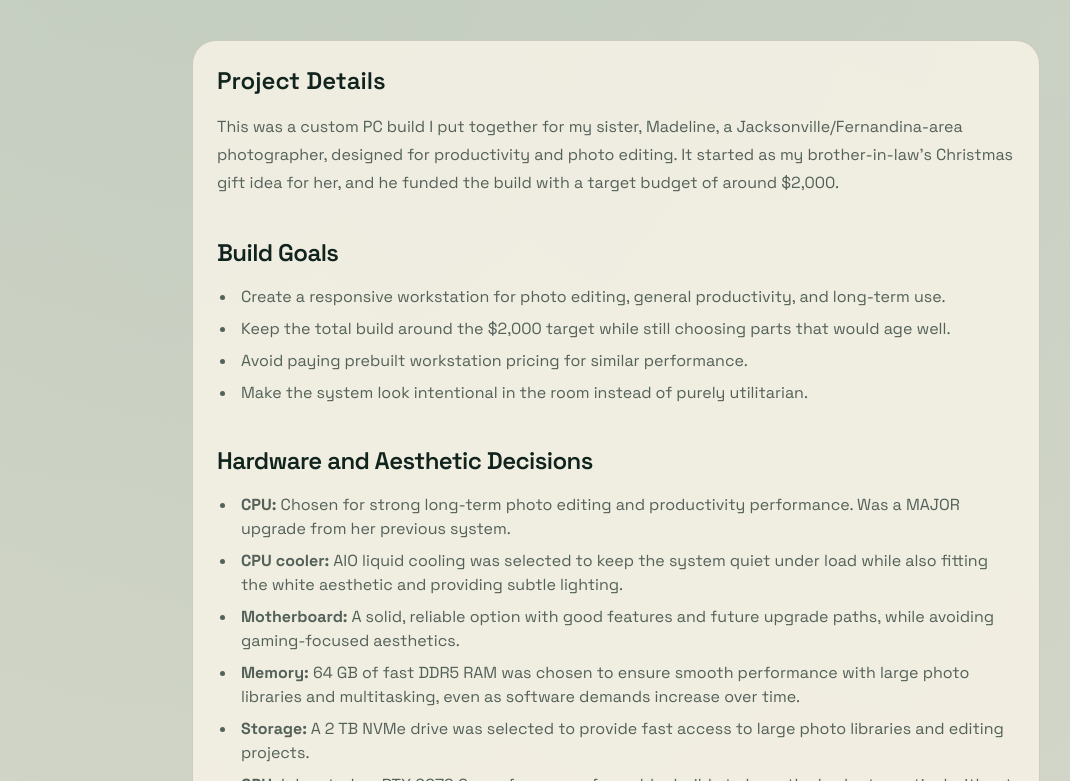
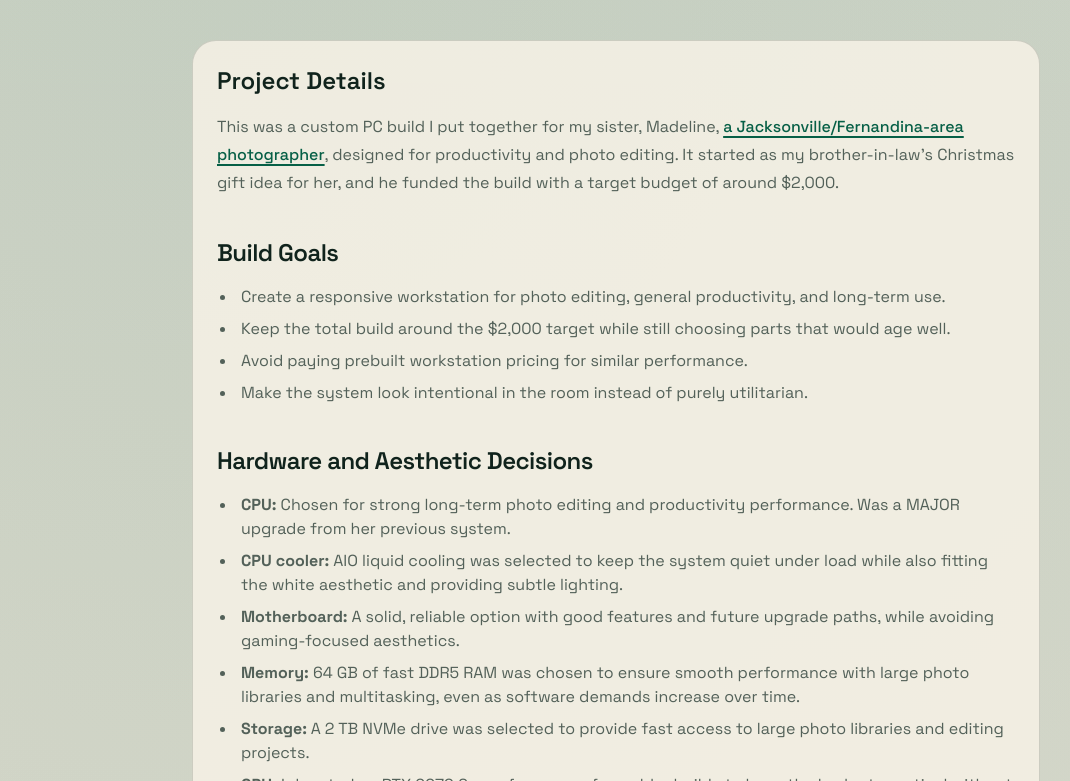
Before and after one commit to RickySerrano904/RickySerrano.dev, a Next.js app: page /projects/editing-station-pc in a window 1280 px wide. Shown: the part 1079-1860 px from the top of the page, without its empty margins (24-1094 px from the left). Built offline with nearby package versions, Linux system fonts and the light colour scheme.

Commit message:
style(projects): add link to infinitefocusphotgraphy, highlighted in accent color. Move total price over to the right.

```diff
--- a/app/globals.css
+++ b/app/globals.css
@@ -190,6 +190,26 @@ a {
   text-decoration: none;
 }
 
+.accent-link {
+  color: var(--accent);
+  font-weight: 500;
+  text-decoration-line: underline;
+  text-decoration-color: var(--accent);
+  text-decoration-thickness: 2px;
+  text-underline-offset: 4px;
+  transition: opacity 200ms ease;
+}
+
+.accent-link:hover {
+  opacity: 0.8;
+}
+
+.accent-link:focus-visible {
+  border-radius: 2px;
+  outline: 2px solid var(--accent);
+  outline-offset: 2px;
+}
+
 .github-calendar-title {
   color: #a6a7ab;
 }
--- a/app/projects/editing-station-pc/page.mdx
+++ b/app/projects/editing-station-pc/page.mdx
@@ -16,7 +16,7 @@ export const metadata = {
   imageAlt="Photo of the Editing Station PC build"
 >
 
-This was a custom PC build I put together for my sister, Madeline, a Jacksonville/Fernandina-area photographer, designed for productivity and photo editing. It started as my brother-in-law's Christmas gift idea for her, and he funded the build with a target budget of around $2,000.
+This was a custom PC build I put together for my sister, Madeline, <a href="https://infinitefocusphotography.com" className="accent-link">a Jacksonville/Fernandina-area photographer</a>, designed for productivity and photo editing. It started as my brother-in-law's Christmas gift idea for her, and he funded the build with a target budget of around $2,000.
 
 ## Build Goals
 
@@ -108,13 +108,7 @@ This was a custom PC build I put together for my sister, Madeline, a Jacksonvill
   ))}
 </div>
 
-<p className="mt-4 text-sm font-semibold text-[color:var(--fg)]">
-  Out-of-pocket total: $1,975.00
-</p>
-
-<p className="mt-2 text-sm text-[color:var(--muted)]">
-  Donated parts are shown with crossed-out prices.
-</p>
+<p className="mt-4 pr-2 text-right text-sm font-semibold text-[color:var(--muted)]">Out-of-pocket total: $1,975.00</p>
 
 ## What I Learned
 
--- a/app/projects/lancool-207-gaming-pc/page.mdx
+++ b/app/projects/lancool-207-gaming-pc/page.mdx
@@ -109,9 +109,7 @@ places than save money now and create an obvious upgrade problem later.
   ))}
 </div>
 
-<p className="mt-4 text-sm font-semibold text-[color:var(--fg)]">
-  Total: $2,192.94
-</p>
+<p className="mt-4 pr-2 text-right text-sm font-semibold text-[color:var(--muted)]">Total: $2,192.94</p>
 
 ## Key Decisions
 
```
